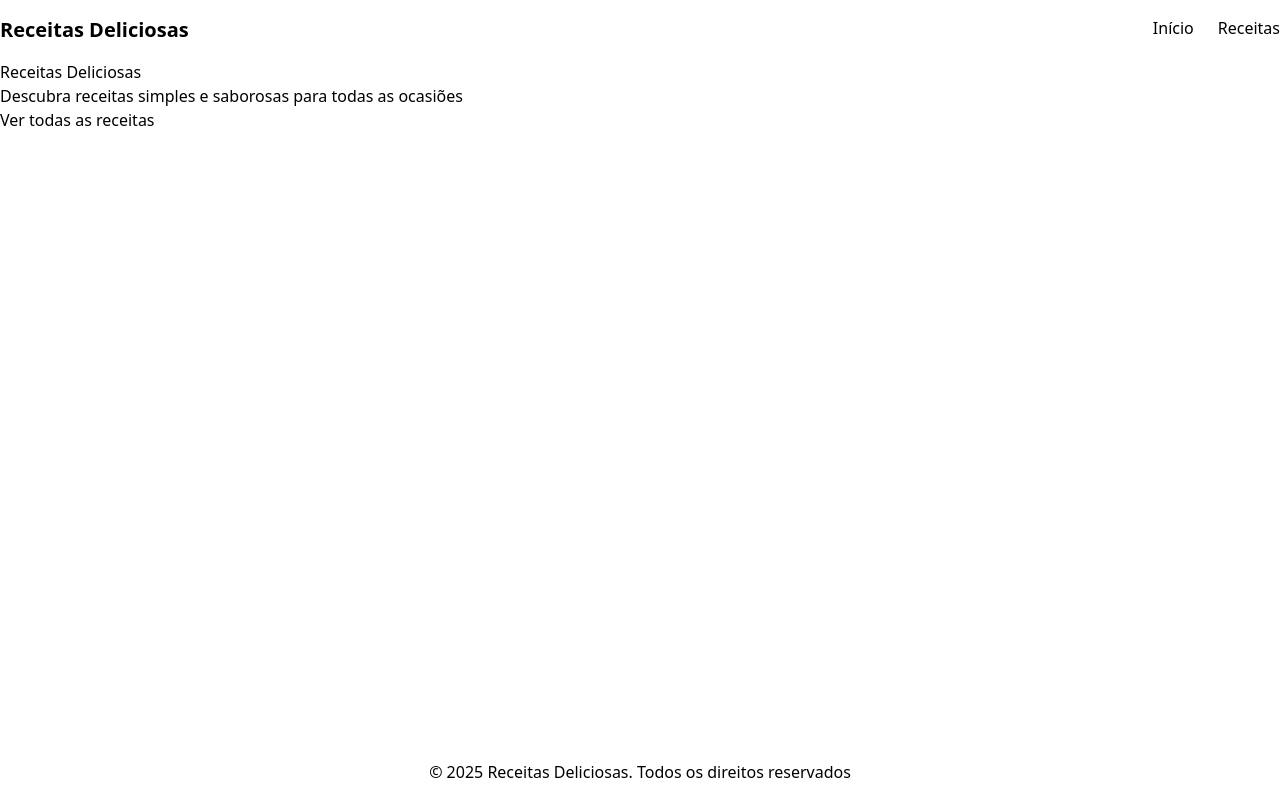
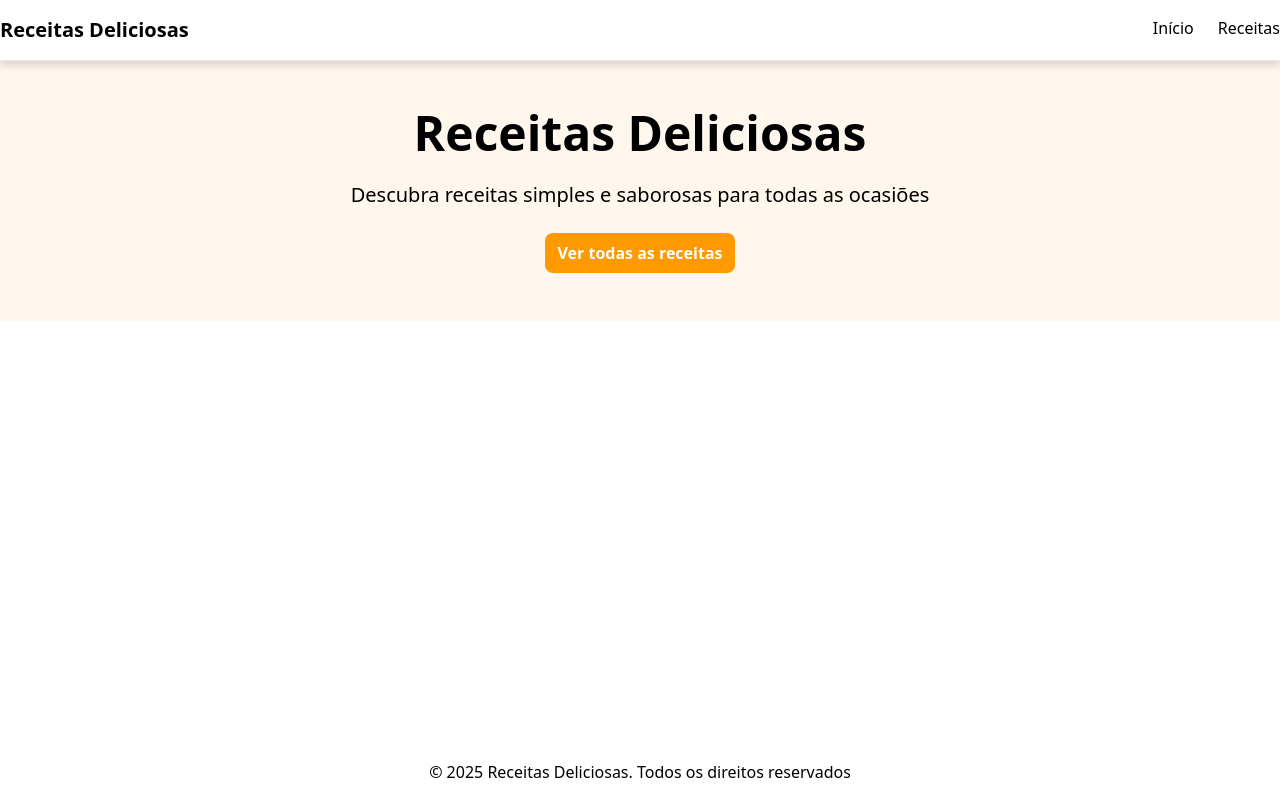
Before and after one commit to felipeaugusto1446/site_receitas, a Next.js app: page / in a window 1280 px wide. Built offline with nearby package versions, Linux system fonts and the light colour scheme.

Commit message:
feat:estilos da seção Hero

```diff
--- a/src/app/page.tsx
+++ b/src/app/page.tsx
@@ -3,16 +3,15 @@
 export default function Home() {
   return (
     <main className="flex-grow">
-      <div className="container mx-auto">
-        {
-          <section>
-            <h1>Receitas Deliciosas</h1>
-            <p>Descubra receitas simples e saborosas para todas as ocasiões</p>
-            <Link href="/receitas">Ver todas as receitas</Link>
-          </section>
-        }
-
-      </div>
+      {
+        <section className=" bg-orange-50 py-12">
+          <div className="flex flex-col gap-6 items-center container mx-auto">
+            <h1 className="text-5xl font-bold">Receitas Deliciosas</h1>
+            <p className="text-xl">Descubra receitas simples e saborosas para todas as ocasiões</p>
+            <Link className="bg-amber-500 text-white font-bold rounded-lg px-3 py-2" href="/receitas">Ver todas as receitas</Link>
+          </div>
+        </section>
+      }
     </main>
   );
 }
--- a/src/components/Header/index.tsx
+++ b/src/components/Header/index.tsx
@@ -1,7 +1,7 @@
 import Link from "next/link"
 export default function Header() {
     return (
-        <header className="w-full  bg-white text-black py-4">
+        <header className="w-full  bg-white text-black py-4 border-b border-slate-200 drop-shadow-lg">
             <div className="flex justify-between container mx-auto">
                 <Link className="text-xl font-bold hover:scale-105 transition-all" href="/">Receitas Deliciosas</Link>
                 <nav className="flex gap-6">
```
